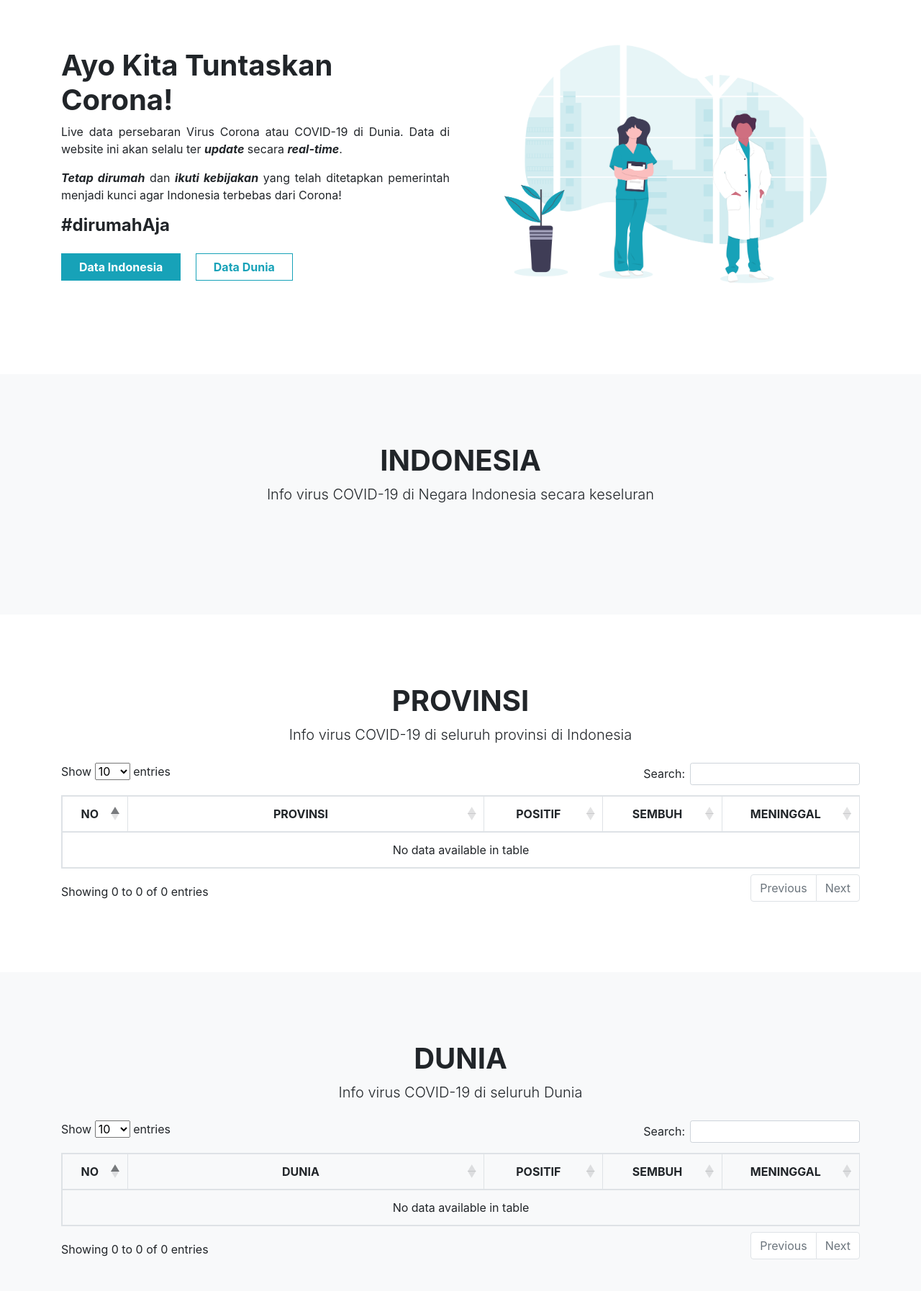
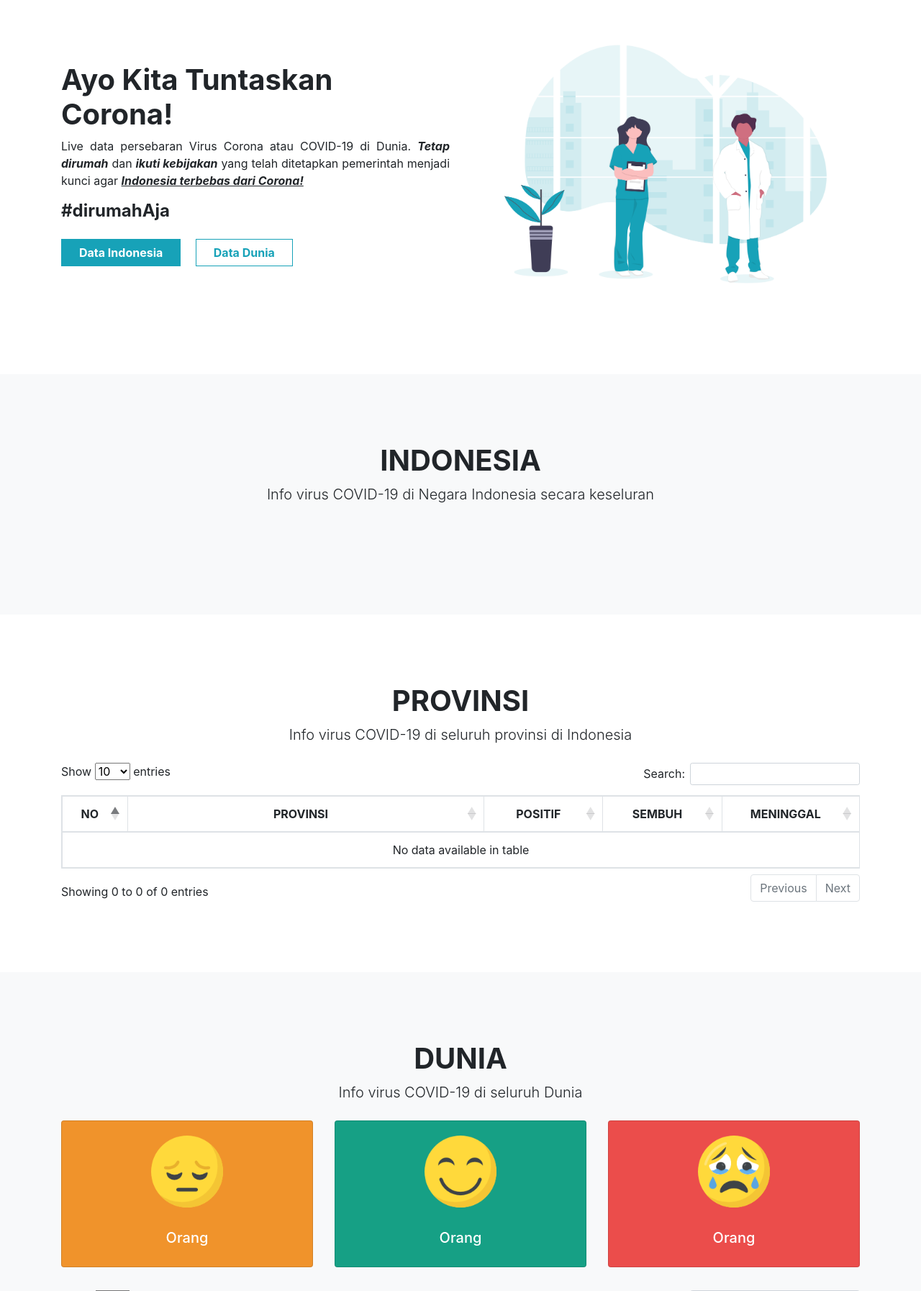
Before and after one commit to giannurwana19/c19, a PHP site: page / in a window 1280 px wide. Shown: the part 64-1858 px from the top of the page at 72% size. Run offline with PHP 8.4, Linux system fonts and the light colour scheme; data that the repository does not hold is empty; some libraries are stand-ins or nearby versions.

Commit message:
menambahkan card total data dunia

```diff
--- a/index.php
+++ b/index.php
@@ -37,8 +37,7 @@
 
       <div class="col-md-7 col-lg-6 order-2 order-md-1">
         <h1 class="font-weight-bold">Ayo Kita Tuntaskan Corona! </h1>
-        <p class="text-justify">Live data persebaran Virus Corona atau COVID-19 di Dunia. Data di website ini akan selalu ter <b><i>update</i></b> secara <b><i>real-time</i></b>.</p>
-        <p class="text-justify"><b><i>Tetap dirumah</i></b> dan <b><i>ikuti kebijakan</i></b> yang telah ditetapkan pemerintah menjadi kunci agar Indonesia terbebas dari Corona!</p>
+        <p class="text-justify">Live data persebaran Virus Corona atau COVID-19 di Dunia. <b><i>Tetap dirumah</i></b> dan <b><i>ikuti kebijakan</i></b> yang telah ditetapkan pemerintah menjadi kunci agar <b><i><u>Indonesia terbebas dari Corona!</u></i></b></p>
         <h4 class="font-weight-bold">#dirumahAja</h4>
         <a href="#indonesia" class="btn btn-info font-weight-bold px-4 mt-3 mr-3 rounded-0">Data Indonesia</a>
         <a href="#dunia" class="btn btn-outline-info font-weight-bold px-4 mt-3 rounded-0">Data Dunia</a>
@@ -93,8 +92,8 @@
           </div>
         </div>
       </div>
+    <?php endforeach; ?>
   </div>
-<?php endforeach; ?>
 </section>
 <!-- end section indonesia -->
 
@@ -126,9 +125,9 @@
             <tr>
               <td><?= $no; ?>.</td>
               <td><?= $p['attributes']['Provinsi']; ?></td>
-              <td><?= number_format($p['attributes']['Kasus_Posi'],0,'.',','); ?></td>
-              <td><?= number_format($p['attributes']['Kasus_Semb'],0,'.',','); ?></td>
-              <td><?= number_format($p['attributes']['Kasus_Meni'],0,'.',','); ?></td>
+              <td><?= number_format($p['attributes']['Kasus_Posi'], 0, '.', ','); ?></td>
+              <td><?= number_format($p['attributes']['Kasus_Semb'], 0, '.', ','); ?></td>
+              <td><?= number_format($p['attributes']['Kasus_Meni'], 0, '.', ','); ?></td>
             </tr>
             <?php $no++; ?>
           <?php endforeach; ?>
@@ -151,7 +150,38 @@
       </div>
     </div>
 
-    <div class="table-style">
+    <div class="row text-center">
+      <div class="col-lg mb-3">
+        <div class="card text-white aksi" style="background-color: #f0932b">
+          <div class="card-body">
+            <img src="img/positif.png" width="100" class="mb-4" alt="">
+            <h4 class="card-title"><?= $positif['name']; ?></h5>
+              <h5 class="card-subtitle mb-2 "><?= $positif['value'];; ?> Orang</h6>
+          </div>
+        </div>
+      </div>
+      <div class="col-lg mb-3">
+        <div class="card text-white aksi" style="background-color: #16a085">
+          <div class="card-body">
+            <img src="img/senang.png" width="100" class="mb-4" alt="">
+            <h4 class="card-title"><?= $sembuh['name']; ?></h5>
+              <h5 class="card-subtitle mb-2 "><?= $sembuh['value'];; ?> Orang</h6>
+          </div>
+        </div>
+      </div>
+      <div class="col-lg mb-3">
+        <div class="card text-white aksi" style="background-color: #eb4d4b">
+          <div class="card-body">
+            <img src="img/meninggal.png" width="100" class="mb-4" alt="">
+            <h4 class="card-title"><?= $meninggal['name']; ?></h4>
+            <h5 class="card-subtitle mb-2 "><?= $meninggal['value'];; ?> Orang</h5>
+          </div>
+        </div>
+      </div>
+    </div>
+
+
+    <div class="table-style mt-3">
       <table id="example" class="table table-bordered table-hover" style="width: 100%;">
         <thead>
           <tr>
@@ -168,9 +198,9 @@
             <tr>
               <td><?= $no; ?>.</td>
               <td><?= $d['attributes']['Country_Region']; ?></td>
-              <td><?= number_format($d['attributes']['Confirmed'],0,'.',','); ?></td>
-              <td><?= number_format($d['attributes']['Recovered'],0,'.',','); ?></td>
-              <td><?= number_format($d['attributes']['Deaths'],0,'.',','); ?></td>
+              <td><?= number_format($d['attributes']['Confirmed'], 0, '.', ','); ?></td>
+              <td><?= number_format($d['attributes']['Recovered'], 0, '.', ','); ?></td>
+              <td><?= number_format($d['attributes']['Deaths'], 0, '.', ','); ?></td>
             </tr>
             <?php $no++; ?>
           <?php endforeach; ?>
--- a/json.php
+++ b/json.php
@@ -9,4 +9,13 @@
   $data2 = file_get_contents('https://api.kawalcorona.com/indonesia/');
   $indo = json_decode($data2, true);
 
+  $data3 = file_get_contents('https://api.kawalcorona.com/positif');
+  $positif = json_decode($data3, true);
+
+  $data4 = file_get_contents('https://api.kawalcorona.com/sembuh');
+  $sembuh = json_decode($data4, true);
+
+  $data5 = file_get_contents('https://api.kawalcorona.com/meninggal');
+  $meninggal = json_decode($data5, true);
+
   ?>
```
